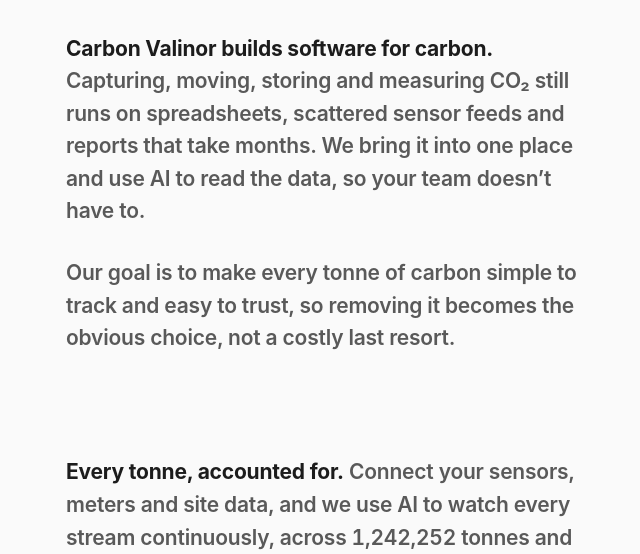
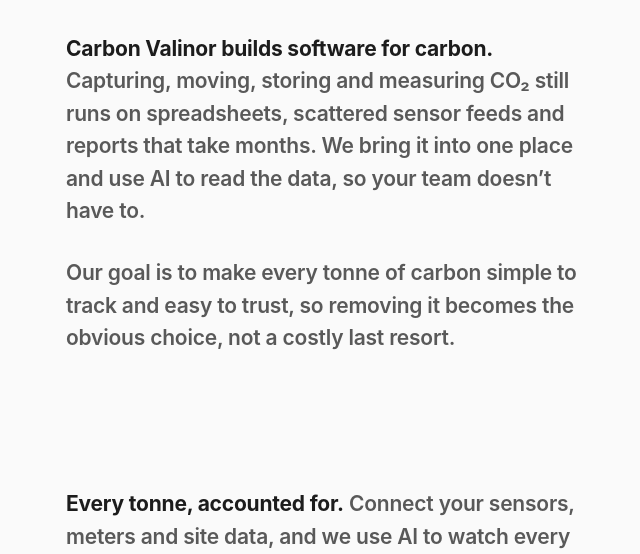
Before and after one commit to minimagate/carbon-valinor, an Astro site: page / in a window 1280 px wide. Shown: the part 225-779 px from the top of the page, without its empty margins (314-954 px from the left). Built offline with nearby package versions, Linux system fonts and the light colour scheme; Astro itself is replaced by a stand-in of ours.

Commit message:
More space below intro

```diff
--- a/src/pages/index.astro
+++ b/src/pages/index.astro
@@ -201,7 +201,7 @@ const ours = series(28, (t) => 22 - 17.8 * Math.pow(t, 0.8), 0.4);
       }
 
       .col { width: min(520px, 100vw - 3rem); margin: 0 auto; }
-      .hero { padding: 24vh 0 4.5rem; }
+      .hero { padding: 24vh 0 6.5rem; }
             main > section:not(.hero) { padding: 1.4em 0 0; font-size: 1.3125rem; }
       main > section:last-child { padding-bottom: 18vh; }
 
```
